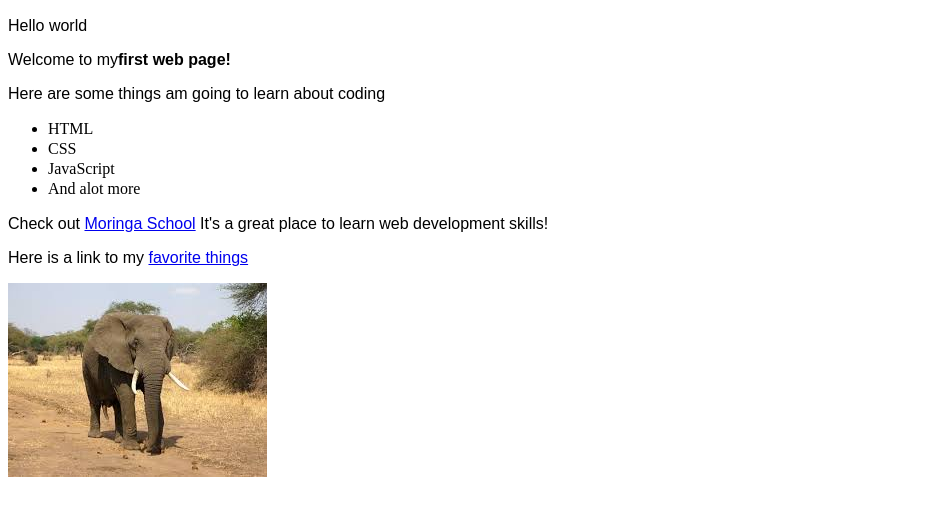
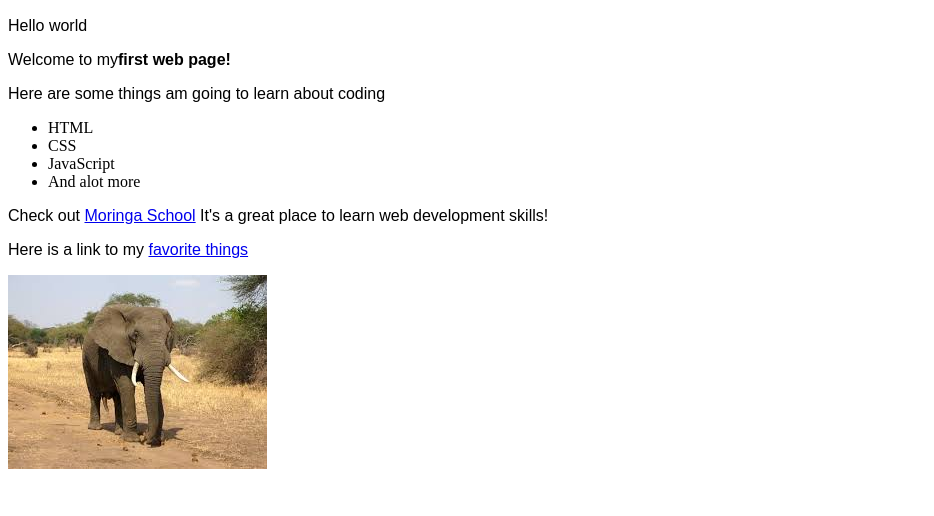
Before and after one commit to Gitongamiriam/my-first-website1, a plain HTML site: page my-first-webpage1.html in a window 1280 px wide. Shown: the part 110-626 px from the top of the page, without its empty margins (0-934 px from the left). Drawn offline with Linux system fonts and the light colour scheme.

Commit message:
fix line height

```diff
--- a/css/styles.css
+++ b/css/styles.css
@@ -12,5 +12,5 @@ p{
     font-family:sans-serif;
 }
 ul{
-    line-height: 20px;
+    line-height:git add20px;
 }
```
